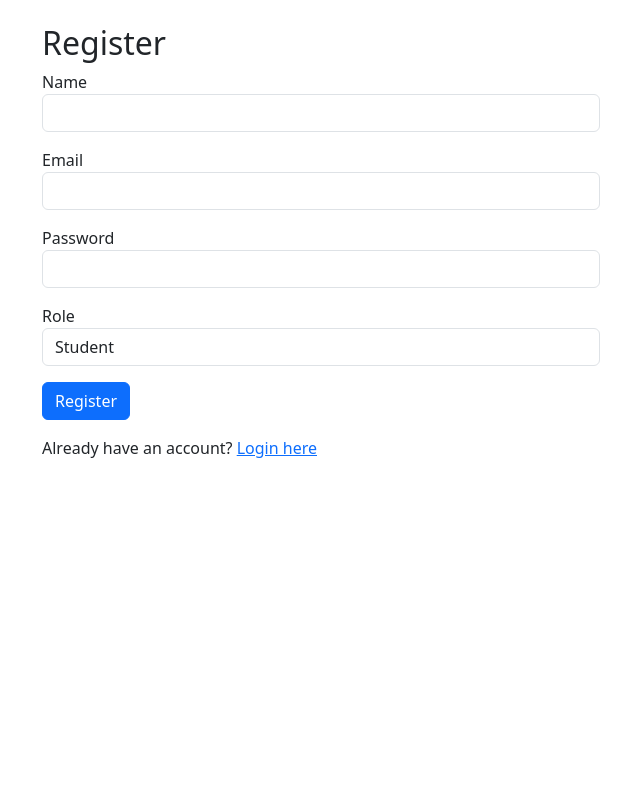
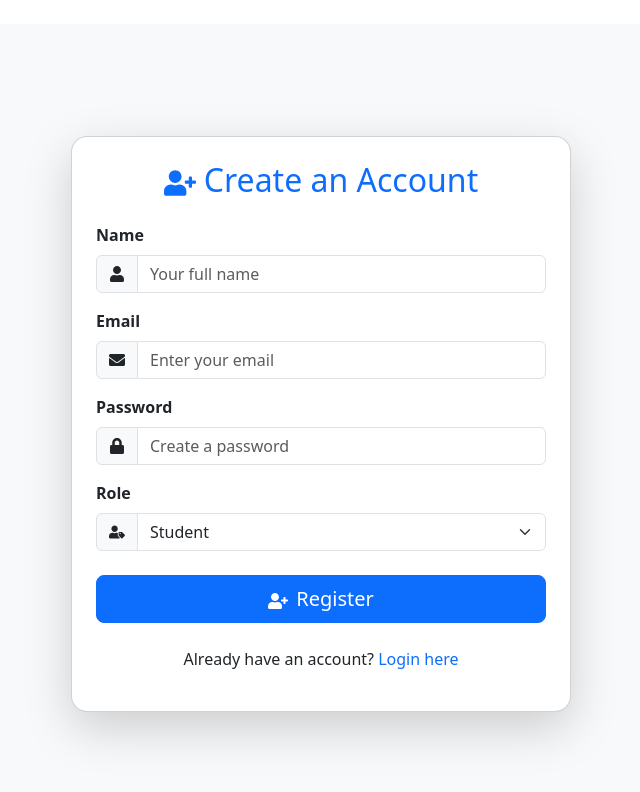
Before and after one commit to atulb01/EduSync, a React (Create React App) app in the folder Frontend/edusync/: page /register in a window 1280 px wide. Shown: the top 792 px of the page, without its empty margins (319-959 px from the left). Built offline with nearby package versions, Linux system fonts and the light colour scheme.

Commit message:
Update Register.js

```diff
--- a/Frontend/edusync/src/pages/Register.js
+++ b/Frontend/edusync/src/pages/Register.js
@@ -1,5 +1,6 @@
 import React, { useState } from 'react';
 import { useAuth } from '../context/AuthContext';
+import { FaUser, FaEnvelope, FaLock, FaUserTag, FaUserPlus } from 'react-icons/fa';
 
 function Register() {
   const { register } = useAuth();
@@ -18,35 +19,87 @@ function Register() {
   };
 
   return (
-    <div className="col-md-6 offset-md-3 mt-4">
-      <h2>Register</h2>
-      {error && <div className="alert alert-danger">{error}</div>}
+    <div className="d-flex align-items-center justify-content-center min-vh-100 bg-light">
+      <div className="card shadow-lg p-4 rounded-4" style={{ maxWidth: '500px', width: '100%' }}>
+        <h2 className="text-center mb-4 text-primary">
+          <FaUserPlus className="me-2" />
+          Create an Account
+        </h2>
+
+        {error && <div className="alert alert-danger text-center">{error}</div>}
+
         <form onSubmit={handleSubmit}>
           <div className="form-group mb-3">
-          <label>Name</label>
-          <input className="form-control" name="name" value={form.name}
-            onChange={handleChange} required />
+            <label className="form-label fw-bold">Name</label>
+            <div className="input-group">
+              <span className="input-group-text"><FaUser /></span>
+              <input
+                className="form-control"
+                name="name"
+                placeholder="Your full name"
+                value={form.name}
+                onChange={handleChange}
+                required
+              />
             </div>
+          </div>
+
           <div className="form-group mb-3">
-          <label>Email</label>
-          <input className="form-control" type="email" name="email" value={form.email}
-            onChange={handleChange} required />
+            <label className="form-label fw-bold">Email</label>
+            <div className="input-group">
+              <span className="input-group-text"><FaEnvelope /></span>
+              <input
+                className="form-control"
+                type="email"
+                name="email"
+                placeholder="Enter your email"
+                value={form.email}
+                onChange={handleChange}
+                required
+              />
             </div>
+          </div>
+
           <div className="form-group mb-3">
-          <label>Password</label>
-          <input className="form-control" type="password" name="password" value={form.password}
-            onChange={handleChange} required />
+            <label className="form-label fw-bold">Password</label>
+            <div className="input-group">
+              <span className="input-group-text"><FaLock /></span>
+              <input
+                className="form-control"
+                type="password"
+                name="password"
+                placeholder="Create a password"
+                value={form.password}
+                onChange={handleChange}
+                required
+              />
             </div>
-        <div className="form-group mb-3">
-          <label>Role</label>
-          <select className="form-control" name="role" value={form.role} onChange={handleChange}>
+          </div>
+
+          <div className="form-group mb-4">
+            <label className="form-label fw-bold">Role</label>
+            <div className="input-group">
+              <span className="input-group-text"><FaUserTag /></span>
+              <select className="form-select" name="role" value={form.role} onChange={handleChange}>
                 <option value="Student">Student</option>
                 <option value="Instructor">Instructor</option>
               </select>
             </div>
-        <button className="btn btn-primary" type="submit">Register</button>
-        <p className="mt-3">Already have an account? <a href="/login">Login here</a></p>
+          </div>
+
+          <div className="d-grid">
+            <button className="btn btn-primary btn-lg" type="submit">
+              <FaUserPlus className="me-2" />
+              Register
+            </button>
+          </div>
         </form>
+
+        <p className="mt-4 text-center">
+          Already have an account?{' '}
+          <a href="/login" className="text-decoration-none">Login here</a>
+        </p>
+      </div>
     </div>
   );
 }
```
Lines whose indentation alone changed are shown as unchanged.
